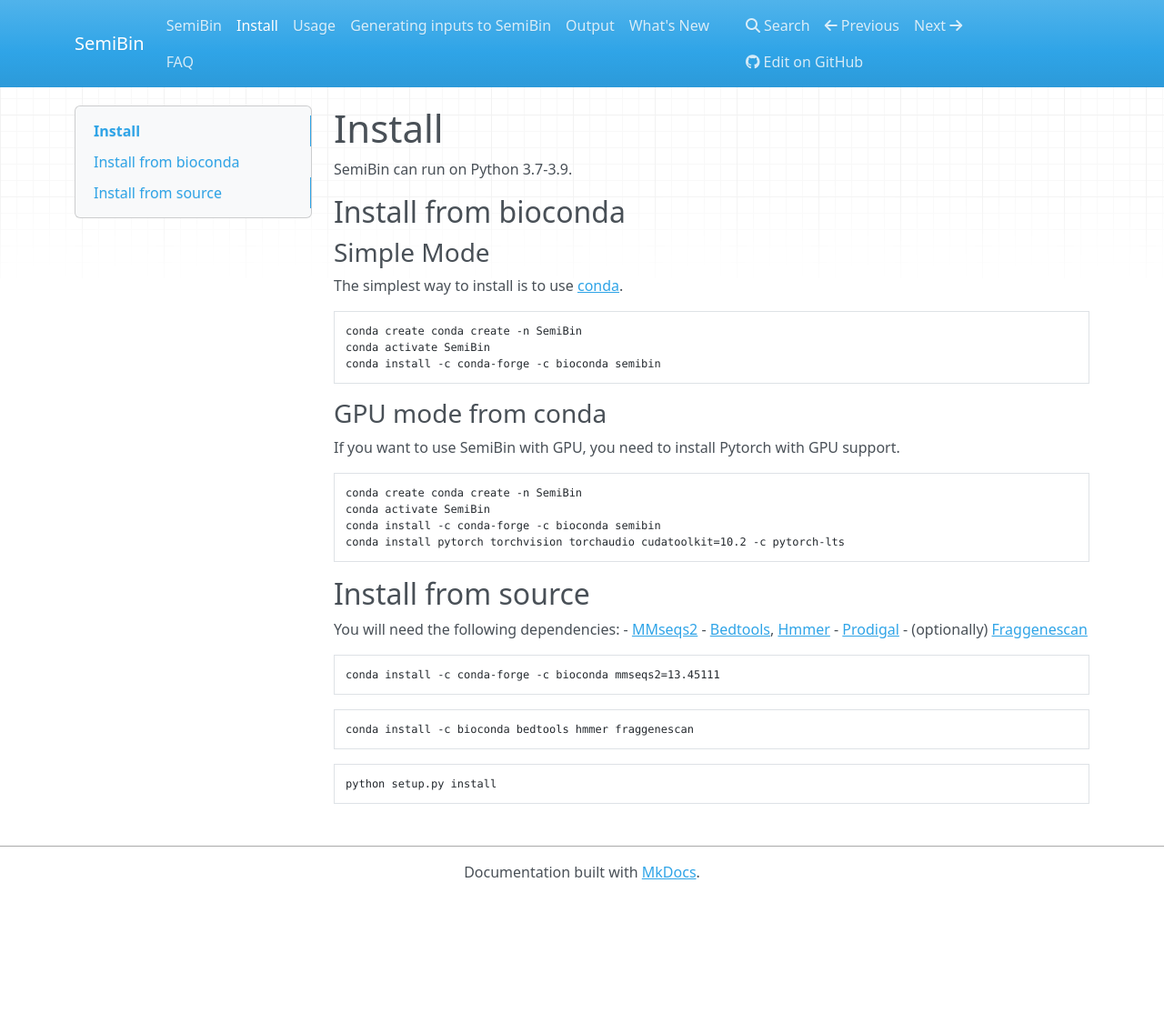
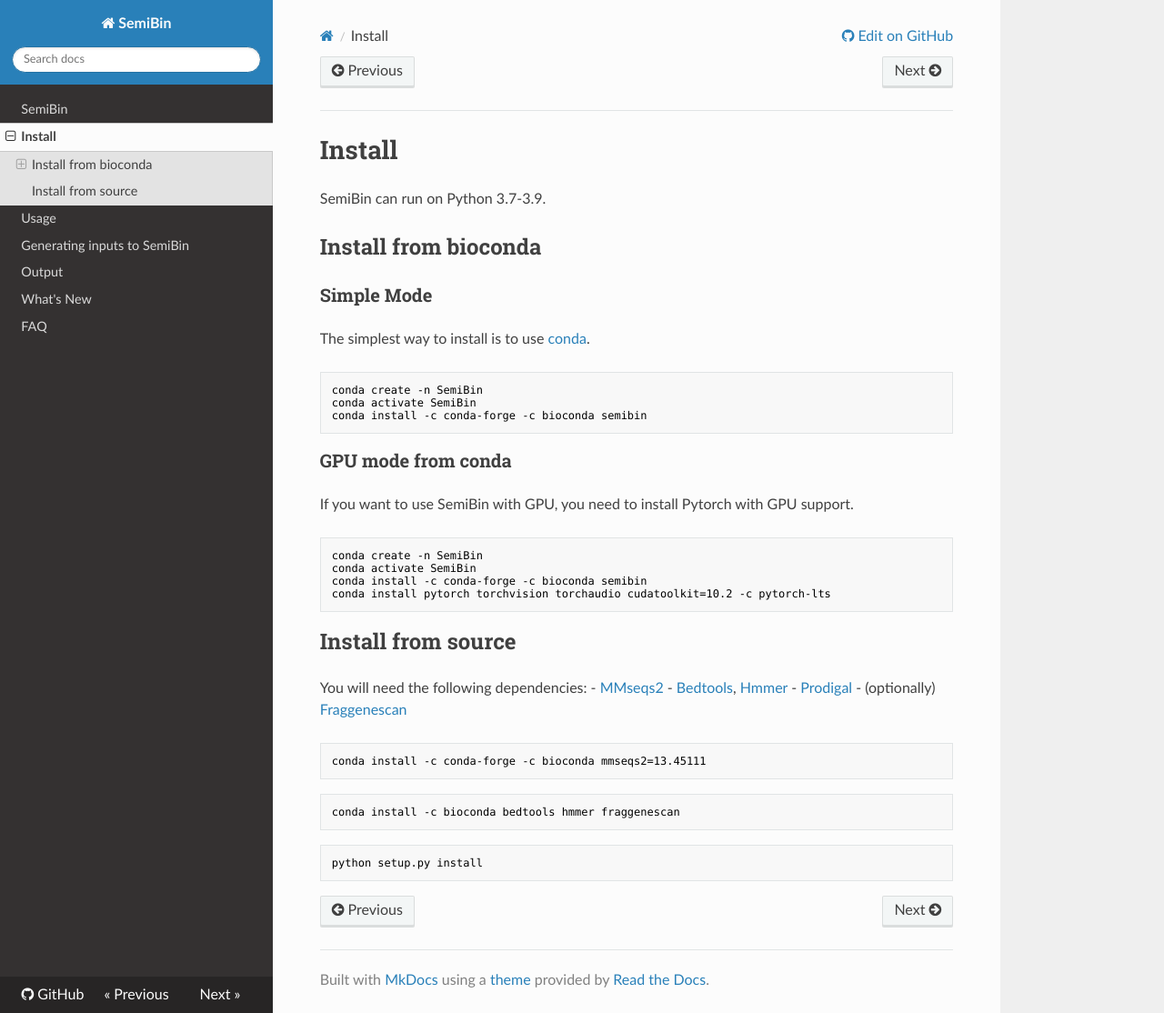
Before and after one commit to BigDataBiology/SemiBin, an MkDocs documentation site: the page built from docs/install.md, in a window 1280 px wide and 1114 px high. Shown: the whole window at 91% size. Built offline with MkDocs 1.6.1, drawn with Linux system fonts in a browser that asks for light colours; nearby versions of some CDN libraries.

Commit message:
DOC Fix typo in install instructions
/ht @a-89

````diff
--- a/docs/install.md
+++ b/docs/install.md
@@ -9,7 +9,7 @@
 The simplest way to install is to use [conda](https://conda.io/).
 
 ```bash
-conda create conda create -n SemiBin
+conda create -n SemiBin
 conda activate SemiBin
 conda install -c conda-forge -c bioconda semibin
 ```
@@ -19,7 +19,7 @@
 If you want to use SemiBin with GPU, you need to install Pytorch with GPU support.
 
 ```bash
-conda create conda create -n SemiBin
+conda create -n SemiBin
 conda activate SemiBin
 conda install -c conda-forge -c bioconda semibin
 conda install pytorch torchvision torchaudio cudatoolkit=10.2 -c pytorch-lts
--- a/mkdocs.yml
+++ b/mkdocs.yml
@@ -1,5 +1,12 @@
 site_name: "SemiBin"
 repo_url: "https://github.com/BigDataBiology/SemiBin"
+repo_name: "GitHub"
+
+theme:
+    name: readthedocs
+    highlightjs: true
+    html_show_sourcelink: false
+    prev_next_buttons_location: both
 
 nav:
         - 'SemiBin': index.md
````
Also changed, not shown: docs/index.md (+1 -1 lines).
